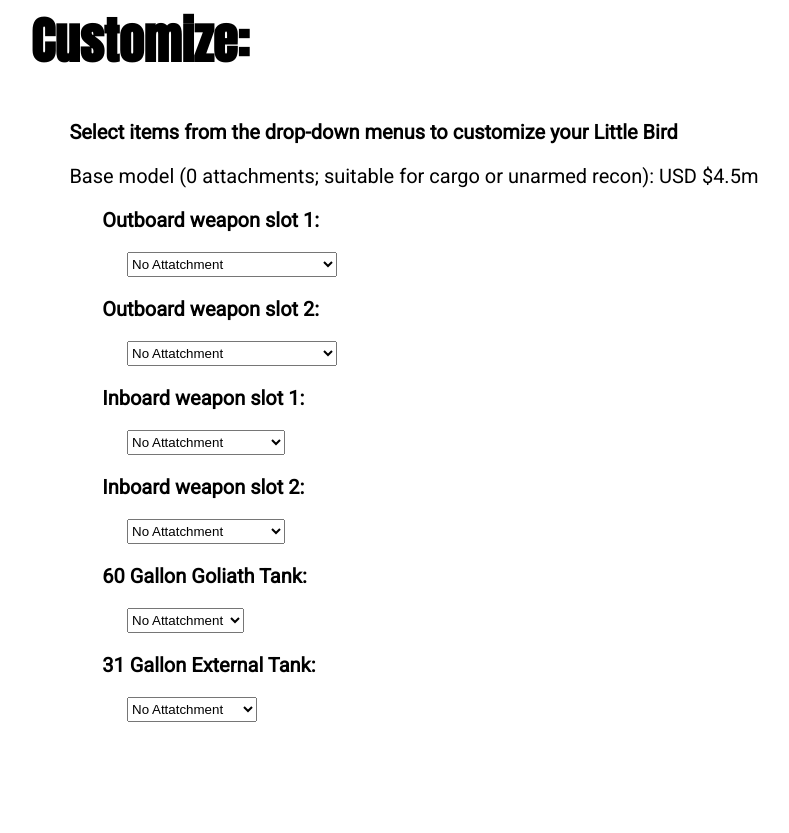
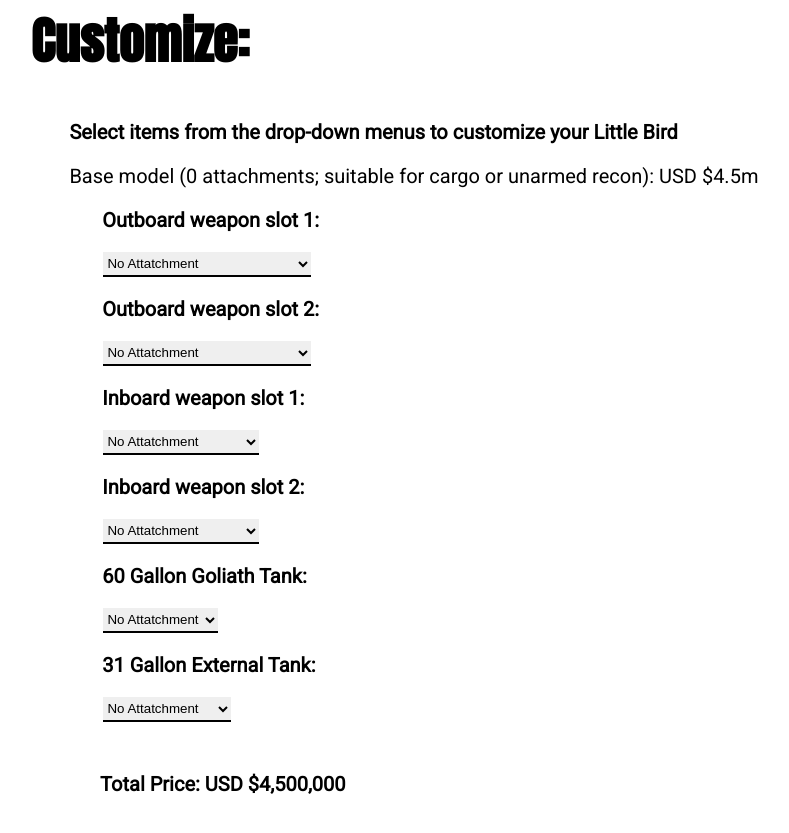
Before and after one commit to allforthe64/heli_page, a plain HTML site: page index.html in a window 1280 px wide. Shown: the part 1888-2721 px from the top of the page, without its empty margins (161-950 px from the left). Drawn offline with Linux system fonts and the light colour scheme.

Commit message:
form styling complete

```diff
--- a/index.html
+++ b/index.html
@@ -112,16 +112,18 @@
                     <p class="list-text">60 Gallon Goliath Tank:</p>
                     <select name="iw2" id="iw2" class="custo-form">
                         <option value="None">No Attatchment</option>
-                        <option value="M134">(1) Goliath Tank</option>
+                        <option value="Goliath">(1) Goliath Tank</option>
                     </select>
                     <br>
                     <p class="list-text">31 Gallon External Tank:</p>
                     <select name="iw2" id="iw2" class="custo-form">
                         <option value="None">No Attatchment</option>
-                        <option value="M134">(1) External Tank</option>
-                        <option value="M134">(2) External Tanks</option>
+                        <option value="1T">(1) External Tank</option>
+                        <option value="2T">(2) External Tanks</option>
                     </select>
                 </ul>
+                <br>
+                <h1 class="list-text" style="margin-left: 20.4%">Total Price: USD $4,500,000</h1>
             </section>
             <br>
             <br>
--- a/styles.css
+++ b/styles.css
@@ -85,5 +85,7 @@ html, body {
 
 .custo-form {
     height: 25px;
-    margin-left: 20%;
+    margin-left: 18.1%;
+    border: 0;
+    border-bottom: 2px solid black;
 }
```
